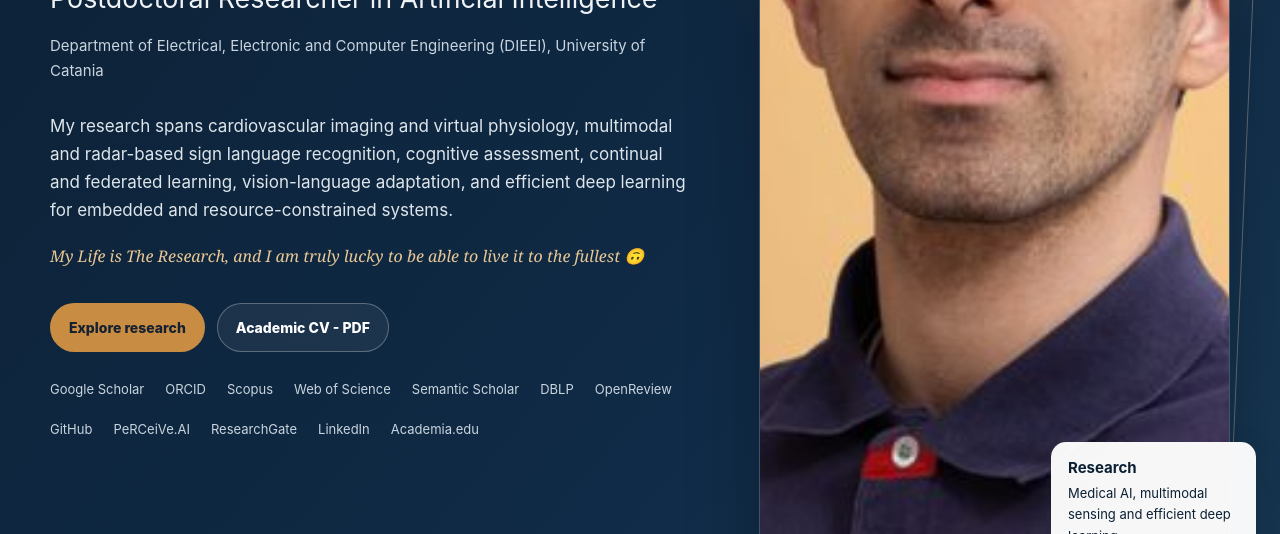
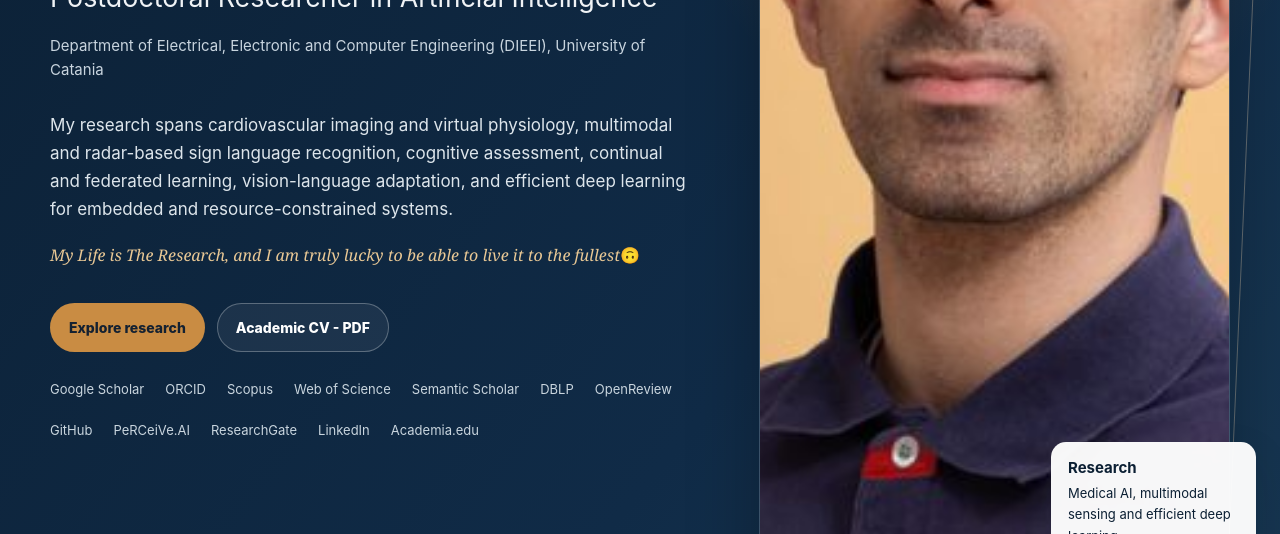
Before and after one commit to IngRaffaeleMineo/IngRaffaeleMineo.github.io, a plain HTML site: page index.html in a window 1280 px wide. Shown: the part 566-1100 px from the top of the page. Drawn offline with Linux system fonts and the light colour scheme.

Commit message:
Render motto emoji without italics

```diff
--- a/styles.css
+++ b/styles.css
@@ -47,3 +47,5 @@
 @media (max-width:520px){.research-phase{grid-template-columns:1fr;gap:5px}}
 
 .hero-motto{margin:20px 0 0;max-width:760px;color:#E9C895;font-family:Georgia,"Times New Roman",serif;font-size:16px;font-style:italic;line-height:1.55}
+
+.motto-emoji{font-style:normal;font-family:"Segoe UI Emoji","Apple Color Emoji","Noto Color Emoji",sans-serif;display:inline-block}
```
